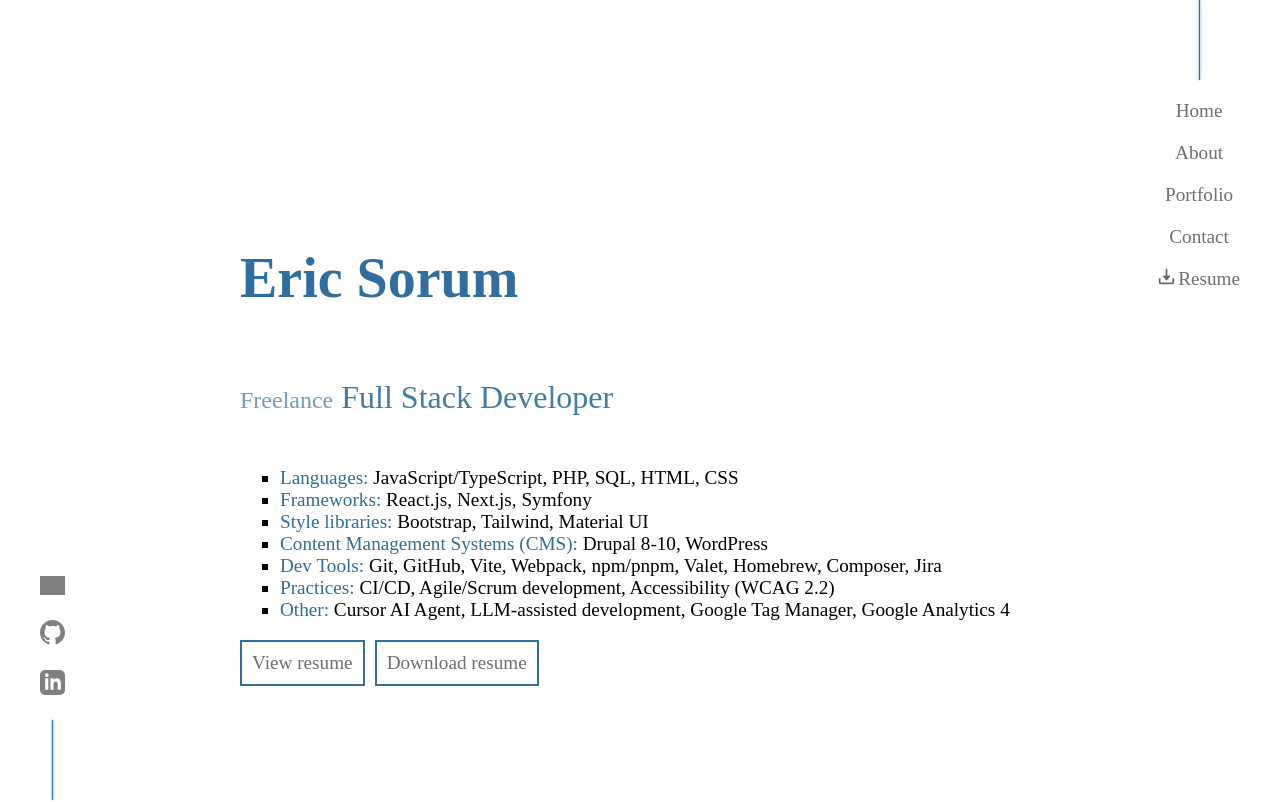
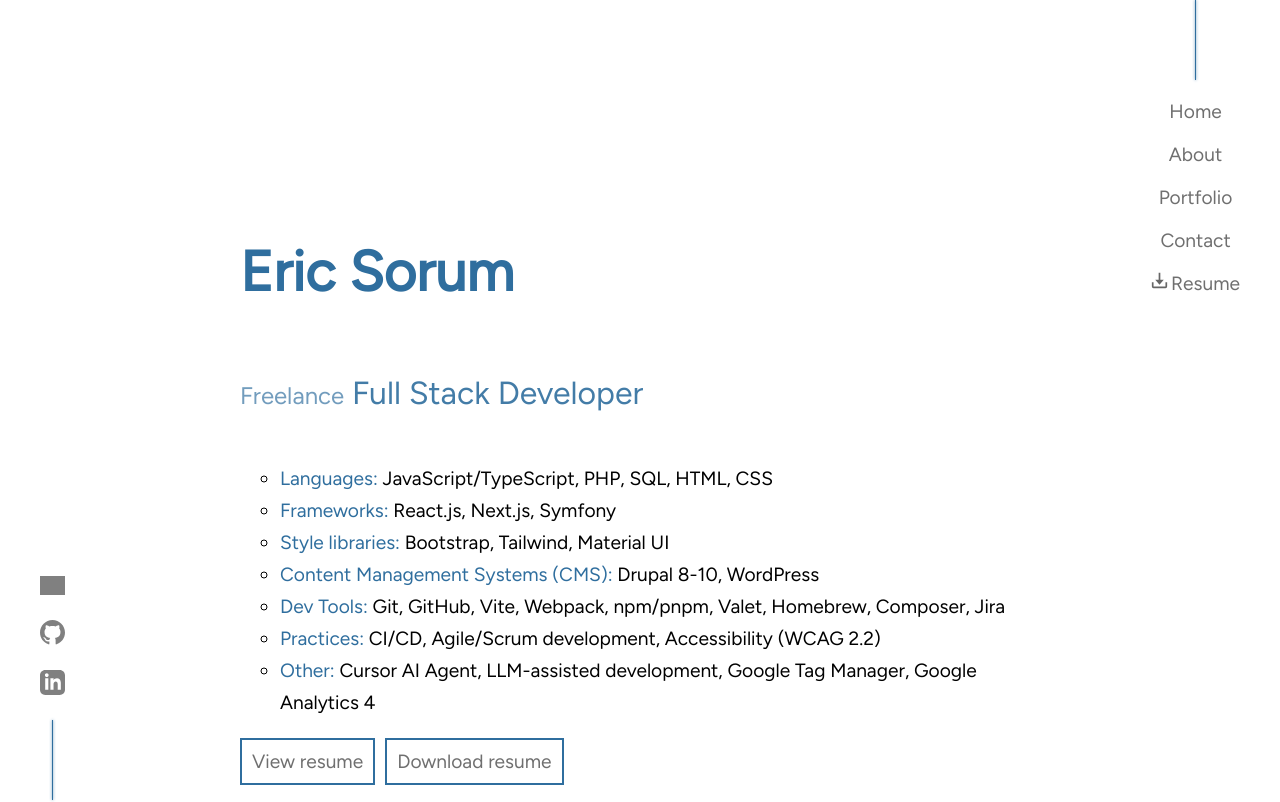
Before and after one commit to EricSorum/portfolio-site, a React (Vite) app: page / in a window 1280 px wide. Shown: the top 802 px of the page. Built offline with nearby package versions, Linux system fonts and the light colour scheme; grey boxes are pictures that could not be loaded.

Commit message:
Changed font to Figtree

```diff
--- a/index.html
+++ b/index.html
@@ -5,6 +5,9 @@
     <link rel="icon" type="image/svg+xml" href="/logo.svg" />
     <meta name="viewport" content="width=device-width, initial-scale=1.0" />
     <title>Eric Sorum</title>
+    <link rel="preconnect" href="https://fonts.googleapis.com">
+    <link rel="preconnect" href="https://fonts.gstatic.com" crossorigin>
+    <link href="https://fonts.googleapis.com/css2?family=Figtree" rel="stylesheet">
   </head>
   <body>
     <div id="root"></div>
--- a/src/index.css
+++ b/src/index.css
@@ -0,0 +1,10 @@
+body {
+  margin: 0;
+  font-family: 'Figtree', sans-serif;
+  background-color: var(--bright-background);
+}
+
+li {
+  line-height: 2rem;
+  list-style-type: circle;
+}
--- a/src/main.jsx
+++ b/src/main.jsx
@@ -2,6 +2,7 @@
 import { createRoot } from 'react-dom/client'
 import App from './App.jsx'
 import './style/variables.css'
+import './index.css'
 
 createRoot(document.getElementById('root')).render(
   <StrictMode>
```
